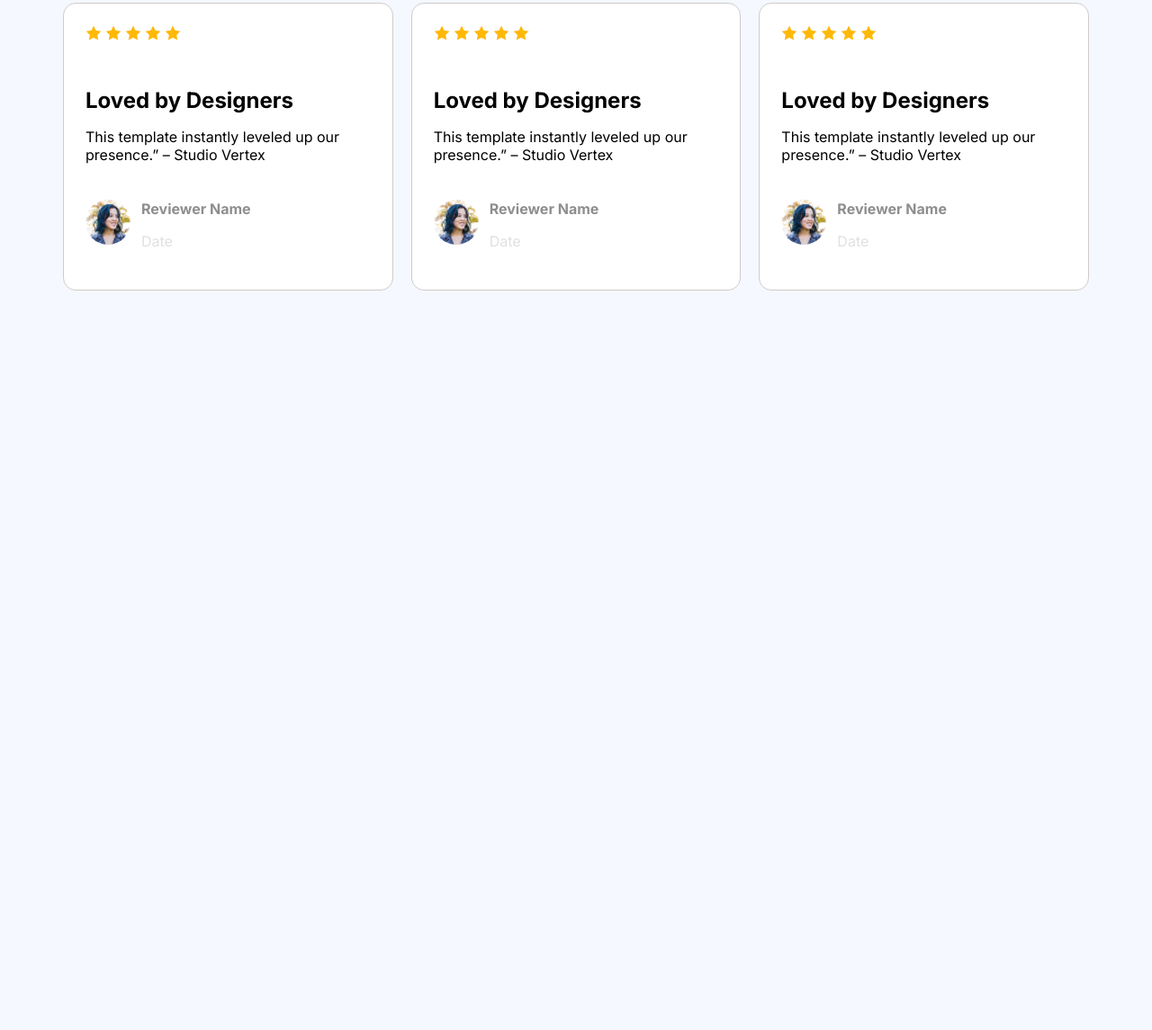
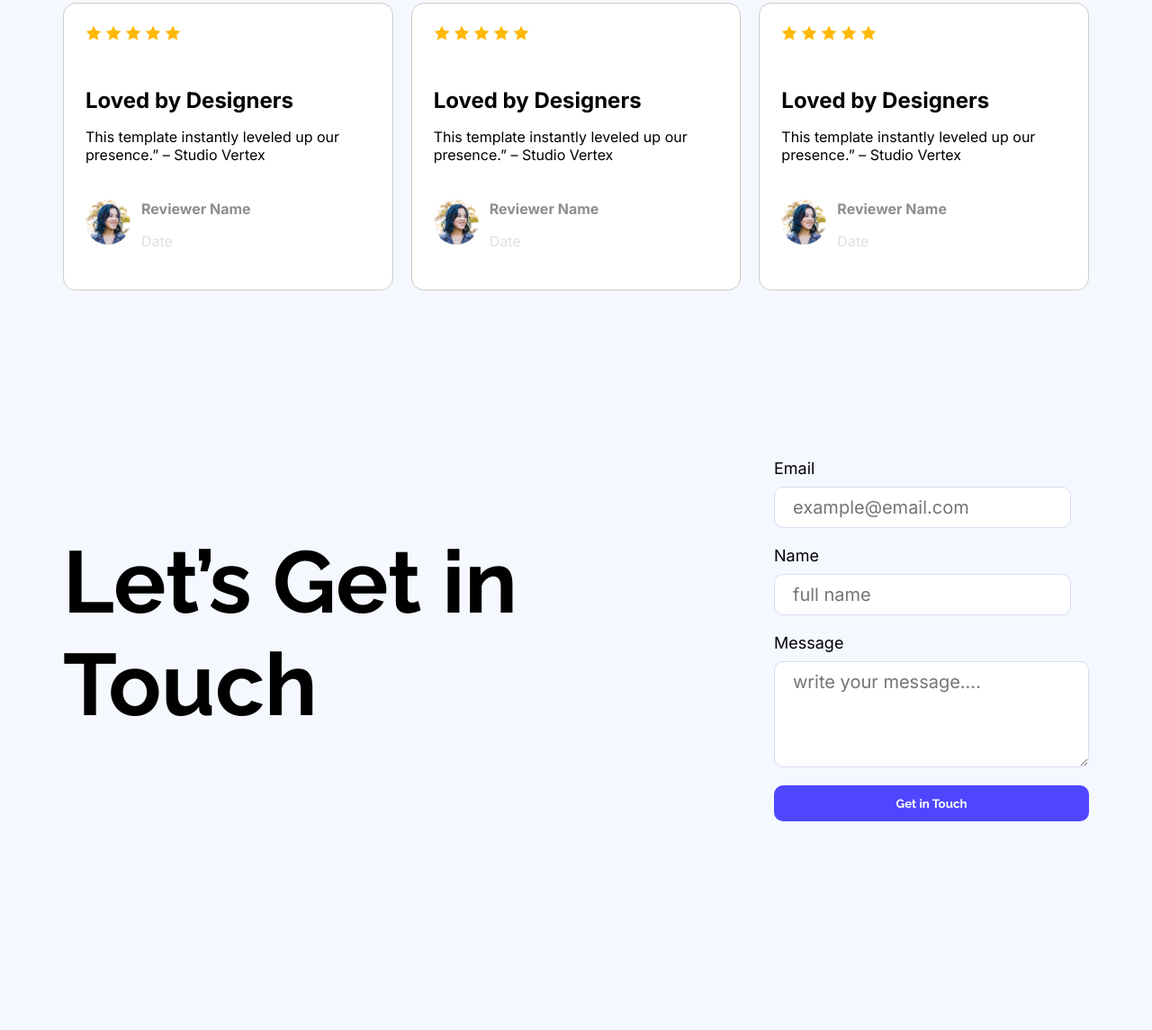
Before and after one commit to AhmadZubayer/web-dev-ph-assignment-1, a plain HTML site: page index.html in a window 1280 px wide. Shown: the part 1950-3095 px from the top of the page at 90% size. Before the commit the page ends 2323 px from the top, so only its background shows below. Drawn offline with Linux system fonts and the light colour scheme.

Commit message:
added form

```diff
--- a/index.html
+++ b/index.html
@@ -149,10 +149,33 @@
                     </div>
                 </div>
             </div>
+        </section>
 
+        <!--Form Starts Here-->
+        <section class="form">
+            <div class="titleCol">
+                <h2 class="formTitle raleway-font">Let’s Get in Touch</h2>
+            </div>
+            <div class="formCol">
+                    <form>
+                        <label class="inter-title" for="email">Email</label>
+                        <input class="inter-title" type="email" id="email" placeholder="example@email.com">
+
+                        <label class="inter-title" for="name">Name</label>
+                        <input class="inter-title" type="text" id="name" placeholder="full name">
+
+                        <label class="inter-title" for="message">Message</label>
+                        <textarea class="inter-title" id="message" placeholder="write your message...." rows="4" cols="24"></textarea>
+
+                        <button class="btn1 raleway-font" type="submit">Get in Touch</button>
+                    </form>
+            </div>
         </section>
+
     </main>
-    <footer></footer>
+    <footer>
+
+    </footer>
 </body>
 
 </html>
--- a/styles/design.css
+++ b/styles/design.css
@@ -173,3 +173,46 @@ main{
     color: #dfe0e2;
     font-weight:normal;
 }
+
+/*Form Design*/
+.form {
+    height: 632px;
+    margin-top: 116px;
+    display: flex;
+    justify-content: space-between;
+    gap: 150px;
+    padding-top: 71px;
+    padding-bottom: 71px;
+}
+
+.formTitle{
+    font-size: 97px;
+    font-weight: bold;
+    width: 100%;
+
+}
+.formCol{
+    display: flex;
+    flex-direction: column;
+}
+.formCol label{
+    font-size: 18px;
+    font-weight: normal;
+    /*margin-bottom: 15px ;*/
+}
+.formCol input[type="text"], .formCol input[type="email"], .formCol textarea{
+    border: 1px solid #d6dded;
+    border-radius: 10px;
+    background-color: white;
+    display: block;
+    padding: 10px 20px;
+    margin-top: 10px;
+    margin-bottom: 20px;
+}
+form :placeholder-shown{
+    font-size: 20px;
+}
+.formCol button{
+    width: 100%;
+}
+/*footer starts here*/
```
